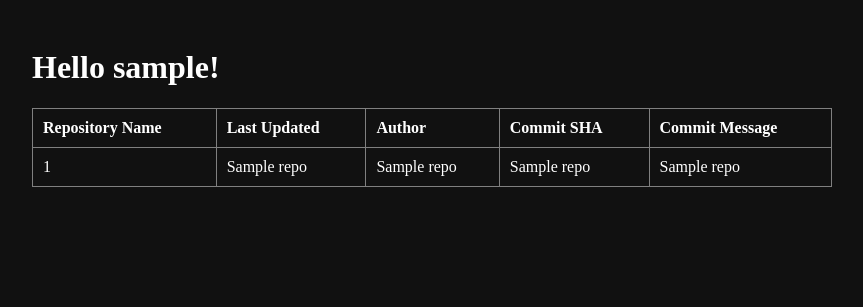
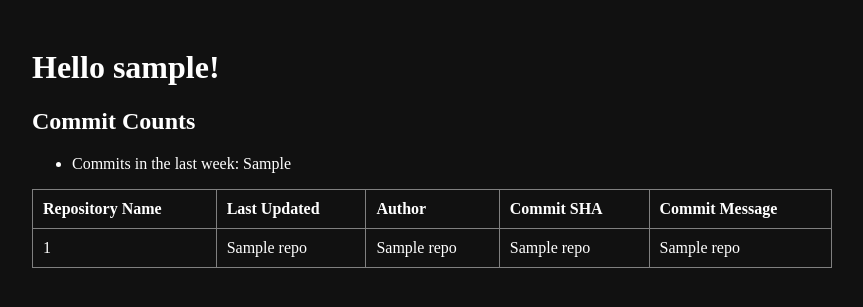
Before and after one commit to SovietMeteor10/Flask_Server_Practice, a Flask app: template templates/git_hello.html in a window 1280 px wide. Shown: the top 307 px of the page, without its empty margins (21-884 px from the left). Run offline with Flask 3, Linux system fonts and the light colour scheme; the template is opened without the code that fills it: most values are stand-ins (such as "Sample title", 1, 10 or a date in 2020).

Commit message:
add in commits last week

```diff
--- a/app.py
+++ b/app.py
@@ -2,6 +2,7 @@ from flask import Flask, render_template, request
 import re
 import math
 import requests
+from datetime import datetime, timedelta
 
 app = Flask(__name__)
 
@@ -26,14 +27,15 @@ def submit_gitname():
     input_name = request.form.get("username")
 
     response = requests.get(f"https://api.github.com/users/{input_name}/repos")
+    repo_data_list = []
 
-    repo_data_list = []
+    # Initialize commit counters
+    commits_last_week = 0
 
     if response.status_code == 200:
         repos = response.json()
 
         for repo in repos:
-
             commits_response = requests.get(
                 repo["commits_url"].replace("{/sha}", "")
             )
@@ -42,6 +44,15 @@ def submit_gitname():
                 commits = commits_response.json()
 
                 if commits:
+
+                    for commit in commits:
+
+                        commit_date = datetime.fromisoformat(
+                            commit["commit"]["committer"]["date"][:-1]
+                        )  # Parse date
+                        # Count commits in the last week
+                        if commit_date >= datetime.now() - timedelta(weeks=1):
+                            commits_last_week += 1
 
                     latest_commit = commits[0]
                     author_name = latest_commit["commit"]["author"]["name"]
@@ -69,7 +80,10 @@ def submit_gitname():
                 )
 
     return render_template(
-        "git_hello.html", username=input_name, repo_data_list=repo_data_list
+        "git_hello.html",
+        username=input_name,
+        repo_data_list=repo_data_list,
+        commits_last_week=commits_last_week,
     )
 
 
--- a/templates/git_hello.html
+++ b/templates/git_hello.html
@@ -5,8 +5,16 @@
 </head>
 <body>
     <div class="page-content">
-      <h1>Hello {{ username }}!</h1>
-      <div class="table-wrapper">
+        <h1>Hello {{ username }}!</h1>
+
+        <div>
+            <h2>Commit Counts</h2>
+            <ul>
+                <li>Commits in the last week: {{ commits_last_week }}</li>
+            </ul>
+        </div>
+
+        <div class="table-wrapper">
             <table border="1">
                 <thead>
                     <tr>
--- a/templates/hello.html
+++ b/templates/hello.html
@@ -1,5 +1,8 @@
 <!DOCTYPE html>
 <html>
+<head>
+    <link rel="stylesheet" href="/static/styles.css"/>
+</head>
   <body>
     <h1>Hello {{ name }}!</h1>
     <p>You submitted the following:</p>
```
Also changed, not shown: static/styles.css (line endings or trailing spaces).
